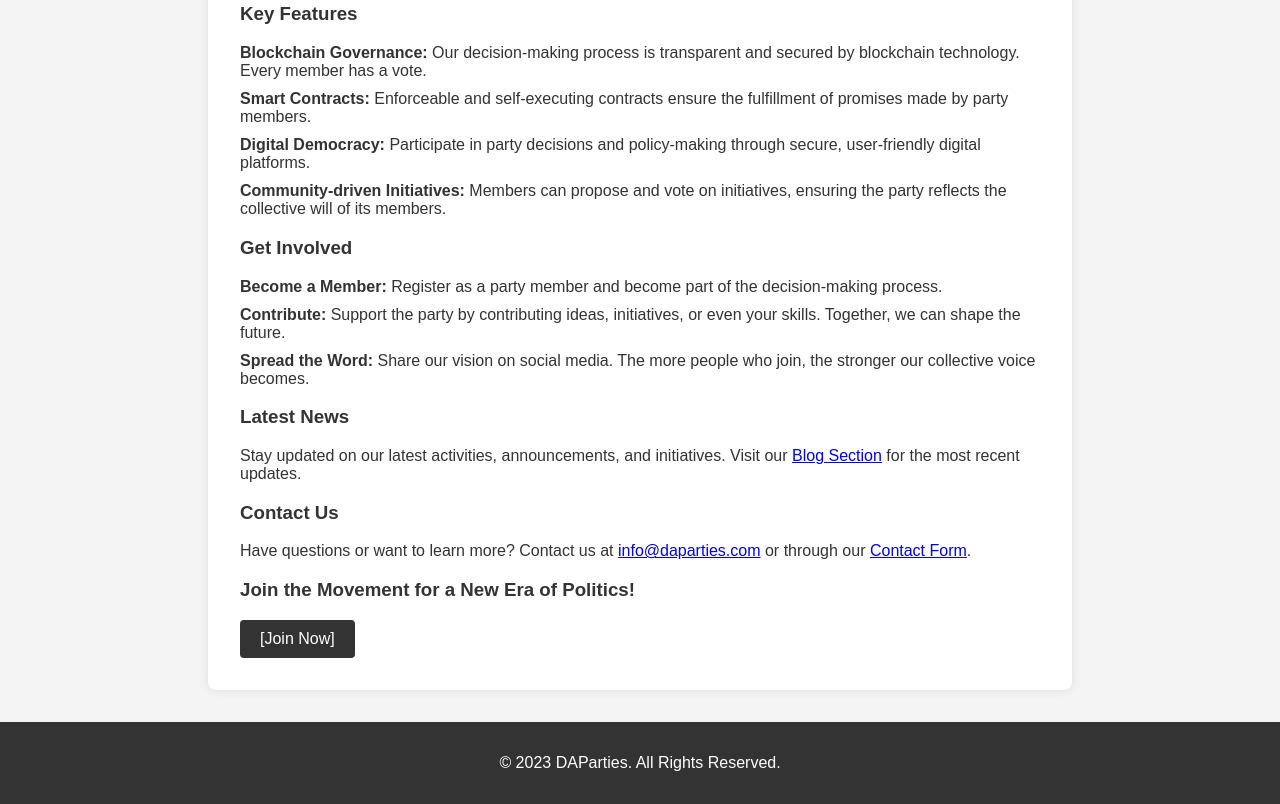
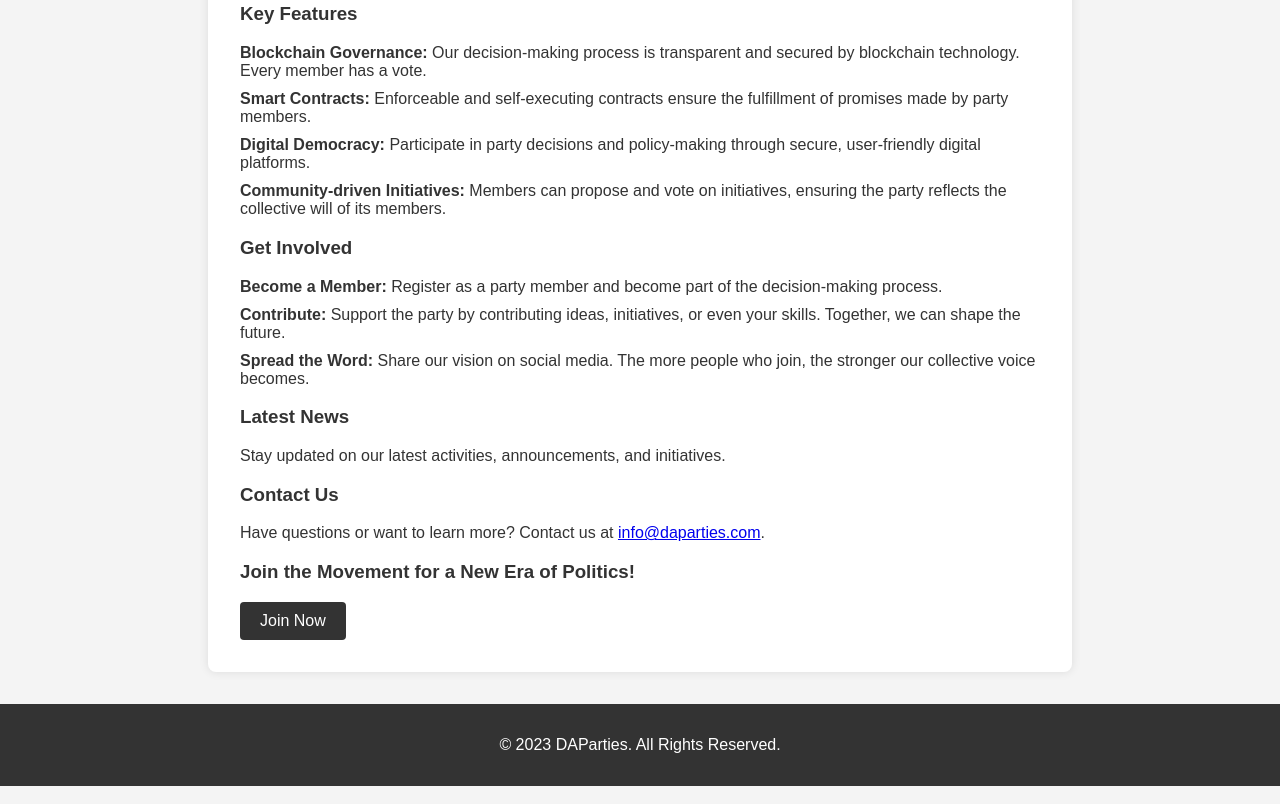
Before and after one commit to daparties/daparties.github.io, a plain HTML site: page index.html in a window 1280 px wide. Shown: the part 637-1441 px from the top of the page. Drawn offline with Linux system fonts and the light colour scheme.

Commit message:
add link to demo and remove unused links

```diff
--- a/index.html
+++ b/index.html
@@ -41,13 +41,13 @@
         </ul>
 
         <h3>Latest News</h3>
-        <p>Stay updated on our latest activities, announcements, and initiatives. Visit our <a href="#">Blog Section</a> for the most recent updates.</p>
+        <p>Stay updated on our latest activities, announcements, and initiatives.</p>
 
         <h3>Contact Us</h3>
-        <p>Have questions or want to learn more? Contact us at <a href="mailto:info@daparties.com">info@daparties.com</a> or through our <a href="#">Contact Form</a>.</p>
+        <p>Have questions or want to learn more? Contact us at <a href="mailto:info@daparties.com">info@daparties.com</a>.</p>
 
         <h3>Join the Movement for a New Era of Politics!</h3>
-        <button>[Join Now]</button>
+        <button><a href="https://app.aragon.org/#/daos/mumbai/0x181346d56f3e3bdf5a11f2fa962cb6c4ee9448ad/dashboard">Join Now</a></button>
     </section>
 
     <footer>
--- a/styles.css
+++ b/styles.css
@@ -49,6 +49,11 @@ button:hover {
     background-color: #555;
 }
 
+button a {
+    color: white;
+    text-decoration: none;
+}
+
 ul {
     list-style: none;
     padding: 0;
```
